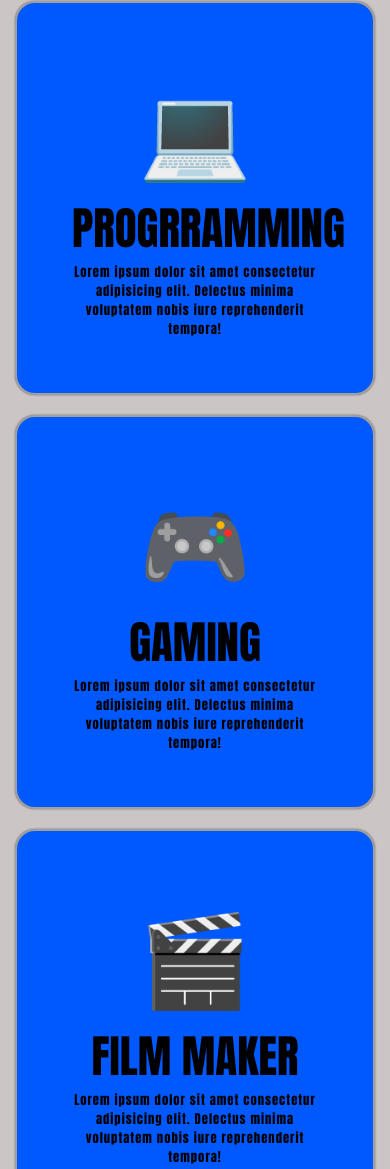
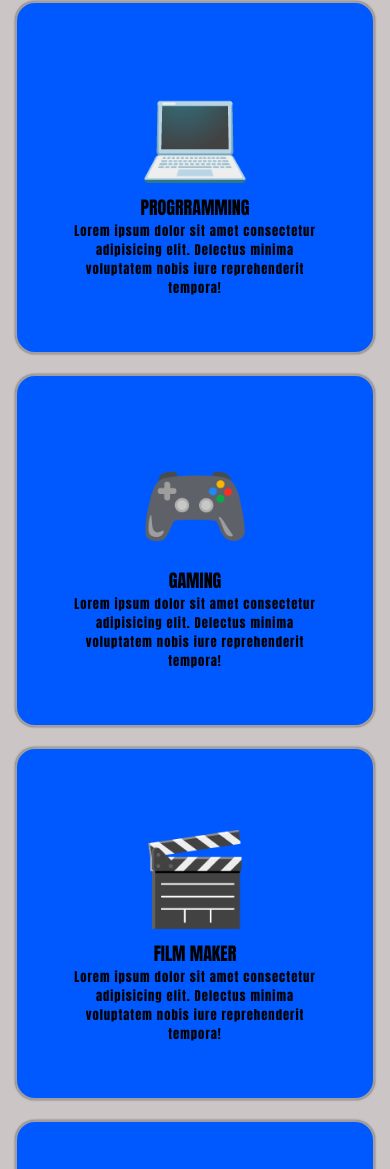
Before and after one commit to AdiMunawar31/d2y_channel, a plain HTML site: page index.html in a window 390 px wide. Shown: the part 984-2153 px from the top of the page. Drawn offline with Linux system fonts and the light colour scheme.

Commit message:
style.css
responsive

```diff
--- a/style.css
+++ b/style.css
@@ -263,7 +263,7 @@ img {
         font-size: 5em;
     }
     .service h3 {
-        font-size: 2.5em;
+        font-size: 1em;
     }
 
 }
```
